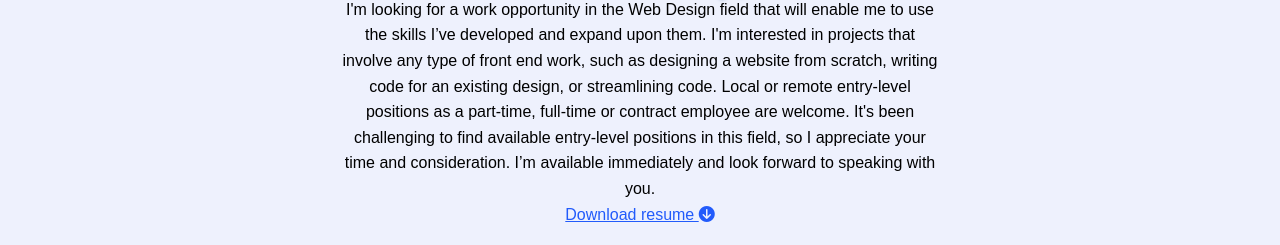
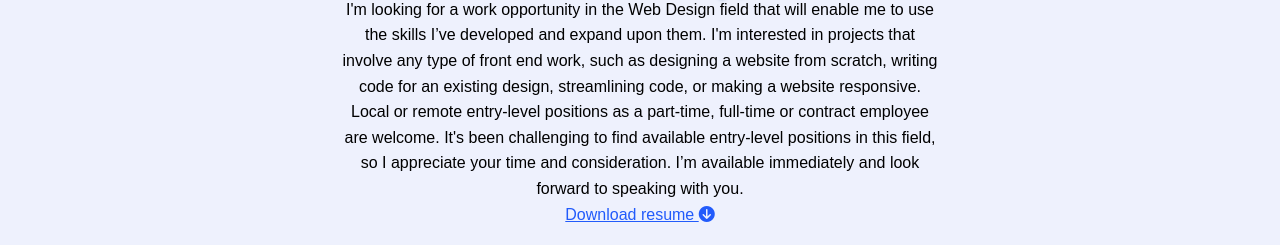
Before and after one commit to design-dreams/projects, a website: page index.html in a window 1280 px wide. Both pictures are taken after a click on the element "ABOUT REBECCA". Shown: the part 286-531 px from the top of the page. Drawn offline with Linux system fonts and the light colour scheme; a web font is replaced by a local one.

Commit message:
a few small edits

```diff
--- a/index.html
+++ b/index.html
@@ -90,7 +90,7 @@
                 <p>I'm looking for a work opportunity in the Web Design field that will enable me to use the
                     skills I’ve developed and expand upon them. I'm interested in projects that involve any
                     type of front end work, such as designing a website from scratch, writing code for an
-                    existing design, or streamlining code. Local or remote entry-level positions as a part-time,
+                    existing design, streamlining code, or making a website responsive. Local or remote entry-level positions as a part-time,
                     full-time or contract employee are welcome. It's been challenging to find available
                     entry-level positions in this field, so I appreciate your time and consideration. I’m
                     available immediately and look forward to speaking with you.</p>
```
Also changed, not shown: 1 other file.
